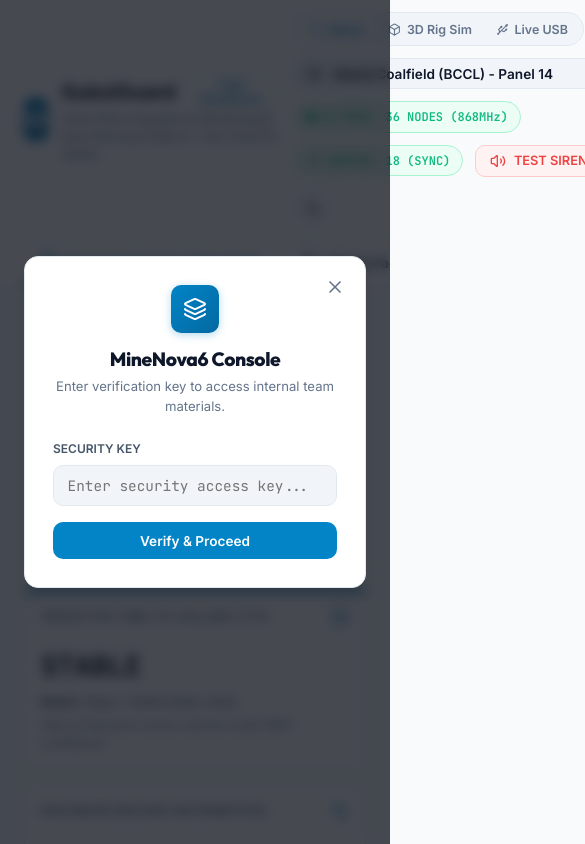
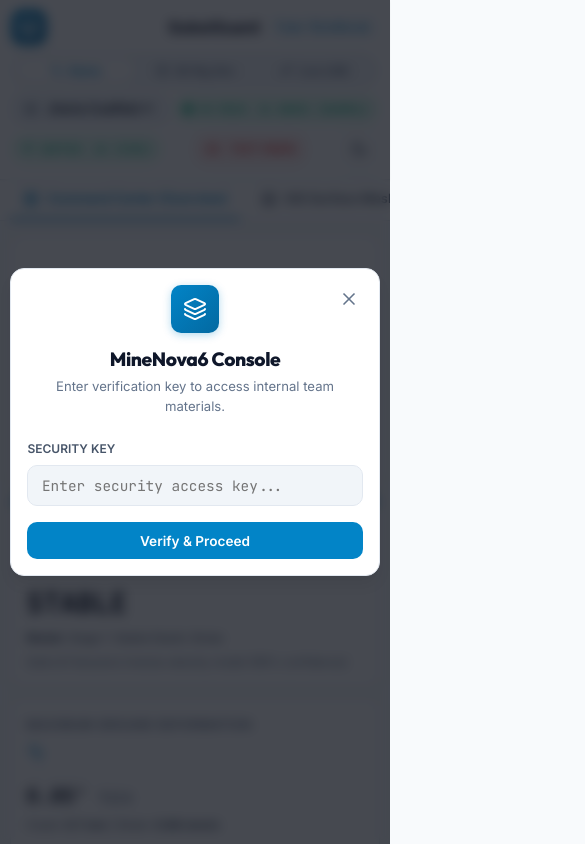
Before and after one commit to sharequesyed/SubsiGuardAI, a React (Vite) app: page / in a window 390 px wide. Both pictures are taken after a click on the button "Team MineNova6". Shown: the top 844 px of the page, 585 px wide, since content can reach past the window. Built offline with nearby package versions, Linux system fonts and the light colour scheme.

Commit message:
feat: enhance mobile compatibility and responsiveness across map, dashboard, and navigation

```diff
--- a/src/components/GISMeshMap.jsx
+++ b/src/components/GISMeshMap.jsx
@@ -11,7 +11,10 @@ import {
   Globe,
   Compass,
   AlertTriangle,
-  Info
+  Info,
+  X,
+  ChevronDown,
+  ChevronUp
 } from 'lucide-react';
 
 export function GISMeshMap({
@@ -30,6 +33,7 @@ export function GISMeshMap({
   const [showMeshLinks, setShowMeshLinks] = useState(true);
   const [showHeatmap, setShowHeatmap] = useState(true);
   const [showUndergroundPanel, setShowUndergroundPanel] = useState(true);
+  const [isLegendOpen, setIsLegendOpen] = useState(false);
 
   // Initialize or re-center Leaflet Map when activeMine changes
   useEffect(() => {
@@ -344,7 +348,7 @@ export function GISMeshMap({
         </div>
 
         {/* Map Type & Layer Toggles */}
-        <div style={{ display: 'flex', gap: '0.4rem', flexWrap: 'wrap', alignItems: 'center' }}>
+        <div className="map-controls-row">
           {/* Base Map Selector */}
           <div style={{ display: 'flex', background: 'var(--bg-tertiary)', padding: '0.2rem', borderRadius: 'var(--radius-md)', border: '1px solid var(--border-color)' }}>
             <button
@@ -427,6 +431,7 @@ export function GISMeshMap({
               padding: '0.65rem 1rem',
               marginBottom: '0.85rem',
               display: 'flex',
+              flexWrap: 'wrap',
               alignItems: 'center',
               justifyContent: 'space-between',
               gap: '0.75rem',
@@ -438,7 +443,7 @@ export function GISMeshMap({
                   CRITICAL SUBSIDENCE FAULT ZONE: Nodes {criticalNodes.map(n => n.id).join(', ')} Breached DGMS Safe Limits (Tilt &gt;0.8°, Crack &gt;7mm)!
                 </span>
               </div>
-              <div style={{ display: 'flex', gap: '0.4rem' }}>
+              <div style={{ display: 'flex', gap: '0.4rem', flexWrap: 'wrap' }}>
                 {criticalNodes.slice(0, 4).map(cn => (
                   <button
                     key={cn.id}
@@ -468,6 +473,7 @@ export function GISMeshMap({
               padding: '0.55rem 1rem',
               marginBottom: '0.85rem',
               display: 'flex',
+              flexWrap: 'wrap',
               alignItems: 'center',
               justifyContent: 'space-between',
               gap: '0.75rem'
@@ -478,7 +484,7 @@ export function GISMeshMap({
                   SECONDARY CREEP DETECTED: Nodes {warningNodes.map(n => n.id).join(', ')} showing micro-tilt drift.
                 </span>
               </div>
-              <div style={{ display: 'flex', gap: '0.4rem' }}>
+              <div style={{ display: 'flex', gap: '0.4rem', flexWrap: 'wrap' }}>
                 {warningNodes.slice(0, 3).map(wn => (
                   <button
                     key={wn.id}
@@ -497,77 +503,110 @@ export function GISMeshMap({
       })()}
 
       {/* Main Leaflet Map Viewport */}
-      <div style={{ position: 'relative', width: '100%', height: '560px', borderRadius: 'var(--radius-md)', overflow: 'hidden', border: '1px solid var(--border-color)' }}>
+      <div className="map-viewport-container">
         <div
           ref={mapContainerRef}
           style={{ width: '100%', height: '100%', zIndex: 1 }}
         />
 
-        {/* Floating Map Legend (Bottom-Left) */}
+        {/* Legend Toggle Button (Mobile & Quick-Access) */}
+        <button
+          className="map-legend-toggle-btn"
+          onClick={() => setIsLegendOpen(prev => !prev)}
+          title="Toggle GIS Map Legend"
+          aria-label="Toggle GIS Map Legend"
+        >
+          <Layers size={13} />
+          <span>GIS Legend</span>
+          {isLegendOpen ? <ChevronUp size={12} /> : <ChevronDown size={12} />}
+        </button>
+
+        {/* Floating Map Legend (Bottom-Left on Desktop, Collapsible on Mobile) */}
         <div
-          style={{
-            position: 'absolute',
-            bottom: '16px',
-            left: '16px',
-            background: 'var(--bg-secondary)',
-            padding: '0.65rem 0.85rem',
-            borderRadius: 'var(--radius-md)',
-            border: '1px solid var(--border-color)',
-            boxShadow: 'var(--shadow-lg)',
-            fontSize: '0.72rem',
-            zIndex: 500,
-            pointerEvents: 'auto'
-          }}
+          className={`map-legend-box ${!isLegendOpen ? 'mobile-hidden' : ''}`}
         >
-          <div style={{ fontWeight: 700, marginBottom: '0.3rem', color: 'var(--text-primary)' }}>
-            GIS Layer Legend
+          <div style={{ display: 'flex', justifyContent: 'space-between', alignItems: 'center', marginBottom: '0.35rem' }}>
+            <div style={{ fontWeight: 700, color: 'var(--text-primary)' }}>
+              GIS Layer Legend
+            </div>
+            <button
+              onClick={() => setIsLegendOpen(false)}
+              style={{
+                background: 'transparent',
+                border: 'none',
+                color: 'var(--text-muted)',
+                cursor: 'pointer',
+                padding: '2px',
+                display: 'flex',
+                alignItems: 'center'
+              }}
+              title="Close Legend"
+              aria-label="Close Legend"
+            >
+              <X size={13} />
+            </button>
           </div>
           <div style={{ display: 'flex', flexDirection: 'column', gap: '0.25rem' }}>
             <div style={{ display: 'flex', alignItems: 'center', gap: '0.4rem' }}>
-              <span style={{ width: '9px', height: '9px', borderRadius: '50%', background: '#10b981' }}></span>
+              <span style={{ width: '9px', height: '9px', borderRadius: '50%', background: '#10b981', flexShrink: 0 }}></span>
               <span>Stable Surface Node (&lt;0.17° Tilt)</span>
             </div>
             <div style={{ display: 'flex', alignItems: 'center', gap: '0.4rem' }}>
-              <span style={{ width: '9px', height: '9px', borderRadius: '50%', background: '#f59e0b' }}></span>
+              <span style={{ width: '9px', height: '9px', borderRadius: '50%', background: '#f59e0b', flexShrink: 0 }}></span>
               <span>Warning Node (Secondary Creep)</span>
             </div>
             <div style={{ display: 'flex', alignItems: 'center', gap: '0.4rem' }}>
-              <span style={{ width: '9px', height: '9px', borderRadius: '50%', background: '#ef4444' }}></span>
+              <span style={{ width: '9px', height: '9px', borderRadius: '50%', background: '#ef4444', flexShrink: 0 }}></span>
               <span>Critical Node (Tertiary Acceleration)</span>
             </div>
             <div style={{ display: 'flex', alignItems: 'center', gap: '0.4rem' }}>
-              <span style={{ width: '14px', height: '2px', background: '#06b6d4' }}></span>
+              <span style={{ width: '14px', height: '2px', background: '#06b6d4', flexShrink: 0 }}></span>
               <span>ESP-NOW Dense Cluster Link</span>
             </div>
             <div style={{ display: 'flex', alignItems: 'center', gap: '0.4rem' }}>
-              <span style={{ width: '14px', height: '2px', background: '#0284c7', borderTop: '1px dashed' }}></span>
+              <span style={{ width: '14px', height: '2px', background: '#0284c7', borderTop: '1px dashed', flexShrink: 0 }}></span>
               <span>LoRa 868MHz Regional Mesh Hop</span>
             </div>
           </div>
         </div>
 
-        {/* Selected Node Floating Drawer (Top-Right) */}
+        {/* Selected Node Floating Drawer (Top-Right on Desktop, Docked Bottom Sheet on Mobile) */}
         {selectedNode && (
           <div
+            className="map-node-drawer"
             style={{
-              position: 'absolute',
-              top: '16px',
-              right: '16px',
-              width: '310px',
-              background: 'var(--bg-card)',
               border: selectedNode.status === 'CRITICAL' ? '2px solid #ef4444' : (selectedNode.status === 'WARNING' ? '2px solid #f59e0b' : '1px solid var(--border-color)'),
-              borderRadius: 'var(--radius-md)',
-              padding: '0.9rem',
-              boxShadow: selectedNode.status === 'CRITICAL' ? '0 0 20px rgba(239, 68, 68, 0.4)' : 'var(--shadow-lg)',
-              zIndex: 500,
-              pointerEvents: 'auto'
+              boxShadow: selectedNode.status === 'CRITICAL' ? '0 0 20px rgba(239, 68, 68, 0.4)' : 'var(--shadow-lg)'
             }}
           >
-            <div style={{ display: 'flex', justifyContent: 'space-between', alignItems: 'center', marginBottom: '0.4rem' }}>
-              <div style={{ fontWeight: 700, fontSize: '0.9rem' }}>{selectedNode.name}</div>
-              <span className={`badge ${selectedNode.status === 'CRITICAL' ? 'badge-critical' : (selectedNode.status === 'WARNING' ? 'badge-warning' : 'badge-safe')}`}>
-                {disabledNodeIds.includes(selectedNode.id) ? 'OFFLINE' : selectedNode.status}
-              </span>
+            <div style={{ display: 'flex', justifyContent: 'space-between', alignItems: 'center', marginBottom: '0.4rem', gap: '0.5rem' }}>
+              <div style={{ display: 'flex', alignItems: 'center', gap: '0.4rem', minWidth: 0, overflow: 'hidden' }}>
+                <div style={{ fontWeight: 700, fontSize: '0.88rem', whiteSpace: 'nowrap', overflow: 'hidden', textOverflow: 'ellipsis' }}>
+                  {selectedNode.name}
+                </div>
+                <span className={`badge ${selectedNode.status === 'CRITICAL' ? 'badge-critical' : (selectedNode.status === 'WARNING' ? 'badge-warning' : 'badge-safe')}`}>
+                  {disabledNodeIds.includes(selectedNode.id) ? 'OFFLINE' : selectedNode.status}
+                </span>
+              </div>
+              <button
+                onClick={() => onSelectNode(null)}
+                style={{
+                  background: 'var(--bg-tertiary)',
+                  border: '1px solid var(--border-color)',
+                  color: 'var(--text-secondary)',
+                  cursor: 'pointer',
+                  padding: '3px 6px',
+                  borderRadius: 'var(--radius-sm)',
+                  display: 'flex',
+                  alignItems: 'center',
+                  justifyContent: 'center',
+                  flexShrink: 0
+                }}
+                title="Dismiss Details (Clear Selection)"
+                aria-label="Close"
+              >
+                <X size={14} />
+              </button>
             </div>
 
             {selectedNode.status === 'CRITICAL' && (
--- a/src/components/Interactive3DRigSimulator.jsx
+++ b/src/components/Interactive3DRigSimulator.jsx
@@ -1523,8 +1523,8 @@ export function Interactive3DRigSimulator({
         </div>
       </div>
 
-      {/* Main Simulation Viewport: 2-Column Layout */}
-      <div style={{ display: 'grid', gridTemplateColumns: '1.65fr 1fr', gap: '1.25rem', alignItems: 'start' }}>
+      {/* Main Simulation Viewport: 2-Column Layout (Responsive Stack on Mobile) */}
+      <div className="rig-sim-grid">
         {/* LEFT VIEWPORT: Canvas based on active sub-tab */}
         <div style={{
           background: '#090d16',
--- a/src/components/LiveTelemetrySimulator.jsx
+++ b/src/components/LiveTelemetrySimulator.jsx
@@ -418,7 +418,7 @@ export function LiveTelemetrySimulator({
           </div>
 
           {/* Chart View Switcher */}
-          <div style={{ display: 'flex', gap: '0.4rem', alignItems: 'center' }}>
+          <div style={{ display: 'flex', gap: '0.4rem', alignItems: 'center', flexWrap: 'wrap' }}>
             <button
               className={`btn-secondary ${activeTab === 'tilt' ? 'active' : ''}`}
               onClick={() => setActiveTab('tilt')}
@@ -440,7 +440,7 @@ export function LiveTelemetrySimulator({
             >
               Micro-Vibration
             </button>
-            <span className={`badge ${isUsbStandby ? 'badge-warning' : 'badge-safe'}`} style={{ marginLeft: '0.5rem' }}>
+            <span className={`badge ${isUsbStandby ? 'badge-warning' : 'badge-safe'}`} style={{ marginLeft: '0.2rem' }}>
               <span className="status-pulse-dot" style={{ width: '6px', height: '6px' }}></span>
               {isUsbStandby ? 'USB STANDBY' : 'LIVE STREAM'}
             </span>
@@ -448,7 +448,7 @@ export function LiveTelemetrySimulator({
         </div>
 
         {/* Legend for active chart */}
-        <div style={{ display: 'flex', gap: '1.5rem', fontSize: '0.75rem', marginBottom: '0.75rem', paddingLeft: '55px' }}>
+        <div style={{ display: 'flex', flexWrap: 'wrap', gap: '0.85rem', fontSize: '0.75rem', marginBottom: '0.75rem', paddingLeft: '0.5rem' }}>
           {activeTab === 'tilt' && (
             <>
               <div style={{ display: 'flex', alignItems: 'center', gap: '0.35rem' }}>
@@ -508,10 +508,10 @@ export function LiveTelemetrySimulator({
           )}
         </div>
 
-        <div style={{ display: 'flex', justifyContent: 'space-between', marginTop: '0.65rem', fontSize: '0.72rem', color: 'var(--text-muted)', paddingLeft: '55px' }}>
-          <span>← Rolling History (Last 30 Time Steps)</span>
-          <span>Sampling Rate: 1 Sample/Second (Event-triggered continuous streaming)</span>
-          <span>Latest Live Timestamp ({latestTime} IST) →</span>
+        <div style={{ display: 'flex', justifyContent: 'space-between', flexWrap: 'wrap', gap: '0.4rem', marginTop: '0.65rem', fontSize: '0.72rem', color: 'var(--text-muted)', paddingLeft: '0.5rem', paddingRight: '0.5rem' }}>
+          <span>← Rolling History (30s)</span>
+          <span>1 Sample/Sec Event Stream</span>
+          <span>Timestamp ({latestTime} IST) →</span>
         </div>
       </div>
 
--- a/src/components/OverviewDashboard.jsx
+++ b/src/components/OverviewDashboard.jsx
@@ -309,8 +309,8 @@ export function OverviewDashboard({
         </div>
       )}
 
-      {/* 3. Main Operational 2-Column Layout */}
-      <div style={{ display: 'grid', gridTemplateColumns: '1.6fr 1fr', gap: '1.25rem' }}>
+      {/* 3. Main Operational 2-Column Layout (Responsive Stack on Mobile) */}
+      <div className="overview-main-grid">
         {/* Left Column: Interactive GIS Map & Live Chart */}
         <div style={{ display: 'flex', flexDirection: 'column', gap: '1.25rem' }}>
           {/* Integrated Interactive GIS Map */}
--- a/src/components/SecretTeamModal.jsx
+++ b/src/components/SecretTeamModal.jsx
@@ -43,37 +43,17 @@ export function SecretTeamModal({ isOpen, onClose }) {
 
   return (
     <div
-      style={{
-        position: 'fixed',
-        top: 0,
-        left: 0,
-        width: '100vw',
-        height: '100vh',
-        backgroundColor: 'rgba(9, 13, 22, 0.75)',
-        backdropFilter: 'blur(6px)',
-        zIndex: 9999,
-        display: 'flex',
-        alignItems: 'center',
-        justifyContent: 'center',
-        padding: '1.5rem',
-        animation: 'fadeIn 0.2s ease-out'
-      }}
+      className="modal-overlay"
       onClick={(e) => {
         if (e.target === e.currentTarget) onClose();
       }}
     >
       <div
+        className="modal-card"
         style={{
-          background: 'var(--bg-card)',
-          border: '1px solid var(--border-color)',
-          borderRadius: 'var(--radius-lg)',
-          width: '100%',
           maxWidth: isUnlocked ? '1100px' : '440px',
           maxHeight: '90vh',
-          overflowY: 'auto',
-          boxShadow: 'var(--shadow-lg)',
-          padding: '1.75rem',
-          position: 'relative'
+          overflowY: 'auto'
         }}
       >
         {/* Close Modal Button */}
--- a/src/index.css
+++ b/src/index.css
@@ -488,9 +488,29 @@ button, input, select, textarea {
   gap: 1rem;
 }
 
+.overview-main-grid {
+  display: grid;
+  grid-template-columns: 1.6fr 1fr;
+  gap: 1.25rem;
+}
+
+.rig-sim-grid {
+  display: grid;
+  grid-template-columns: 1.65fr 1fr;
+  gap: 1.25rem;
+  align-items: start;
+}
+
 @media (max-width: 1024px) {
-  .grid-2col, .grid-3col, .grid-4col {
+  .grid-2col, .grid-3col, .grid-4col, .overview-main-grid, .rig-sim-grid {
     grid-template-columns: 1fr;
+  }
+}
+
+@media (max-width: 640px) {
+  .grid-4col {
+    grid-template-columns: 1fr;
+    gap: 0.75rem;
   }
 }
 
@@ -733,3 +753,315 @@ button, input, select, textarea {
   gap: 1rem;
   margin-top: auto;
 }
+
+/* ==========================================================================
+   Mobile Compatibility & Responsive Enhancements (Phones & Tablets)
+   ========================================================================== */
+
+/* Leaflet Map Responsive Viewport & Overlays */
+.map-viewport-container {
+  position: relative;
+  width: 100%;
+  height: 560px;
+  border-radius: var(--radius-md);
+  overflow: hidden;
+  border: 1px solid var(--border-color);
+}
+
+.map-node-drawer {
+  position: absolute;
+  top: 16px;
+  right: 16px;
+  width: 320px;
+  background: var(--bg-card);
+  border-radius: var(--radius-md);
+  padding: 0.9rem;
+  box-shadow: var(--shadow-lg);
+  z-index: 500;
+  pointer-events: auto;
+  transition: var(--transition);
+}
+
+.map-legend-box {
+  position: absolute;
+  bottom: 16px;
+  left: 16px;
+  background: var(--bg-secondary);
+  padding: 0.65rem 0.85rem;
+  border-radius: var(--radius-md);
+  border: 1px solid var(--border-color);
+  box-shadow: var(--shadow-lg);
+  font-size: 0.72rem;
+  z-index: 500;
+  pointer-events: auto;
+  transition: var(--transition);
+}
+
+.map-legend-toggle-btn {
+  display: none;
+}
+
+.map-controls-row {
+  display: flex;
+  gap: 0.4rem;
+  flex-wrap: wrap;
+  align-items: center;
+}
+
+/* Base Modal Styles */
+.modal-backdrop, .modal-overlay {
+  position: fixed;
+  top: 0;
+  left: 0;
+  width: 100vw;
+  height: 100vh;
+  background-color: rgba(9, 13, 22, 0.75);
+  backdrop-filter: blur(6px);
+  z-index: 9999;
+  display: flex;
+  align-items: center;
+  justify-content: center;
+  padding: 1.5rem;
+  animation: fadeIn 0.2s ease-out;
+}
+
+.modal-card {
+  background: var(--bg-card);
+  border: 1px solid var(--border-color);
+  border-radius: var(--radius-lg);
+  width: 100%;
+  box-shadow: var(--shadow-lg);
+  padding: 1.5rem;
+  position: relative;
+}
+
+.modal-header {
+  display: flex;
+  align-items: center;
+  justify-content: space-between;
+  margin-bottom: 1.25rem;
+  padding-bottom: 0.75rem;
+  border-bottom: 1px solid var(--border-color);
+  gap: 0.75rem;
+}
+
+/* Tablet & Mobile Breakpoint (<= 768px) */
+@media (max-width: 768px) {
+  /* Layout & Padding */
+  .main-content {
+    padding: 0.85rem 0.65rem;
+  }
+
+  .card {
+    padding: 0.95rem;
+  }
+
+  .card-header {
+    flex-direction: column;
+    align-items: flex-start;
+    gap: 0.6rem;
+  }
+
+  .card-header > div:last-child {
+    width: 100%;
+    display: flex;
+    justify-content: flex-start;
+    flex-wrap: wrap;
+  }
+
+  /* Top Navbar */
+  .top-navbar {
+    padding: 0.65rem 0.75rem;
+    flex-direction: column;
+    align-items: stretch;
+    gap: 0.6rem;
+  }
+
+  .nav-brand-group {
+    display: flex;
+    align-items: center;
+    justify-content: space-between;
+    width: 100%;
+  }
+
+  .brand-title {
+    font-size: 1.1rem;
+  }
+
+  .brand-subtitle {
+    display: none;
+  }
+
+  .nav-actions-group {
+    width: 100%;
+    display: flex;
+    flex-wrap: wrap;
+    align-items: center;
+    justify-content: space-between;
+    gap: 0.4rem;
+  }
+
+  .mode-switch-group {
+    width: 100%;
+    justify-content: space-between;
+  }
+
+  .mode-btn {
+    flex: 1;
+    justify-content: center;
+    padding: 0.35rem 0.35rem;
+    font-size: 0.72rem;
+  }
+
+  .mine-select-wrapper {
+    flex: 1 1 130px;
+  }
+
+  .mine-select-wrapper select {
+    width: 100%;
+    font-size: 0.78rem;
+  }
+
+  .status-badge {
+    font-size: 0.68rem;
+    padding: 0.25rem 0.5rem;
+  }
+
+  .btn-siren {
+    font-size: 0.72rem;
+    padding: 0.35rem 0.6rem;
+  }
+
+  /* Main Navigation Tabs */
+  .main-nav-tabs {
+    padding: 0 0.65rem;
+    -webkit-overflow-scrolling: touch;
+  }
+
+  .tab-btn {
+    padding: 0.7rem 0.8rem;
+    font-size: 0.8rem;
+  }
+
+  /* Scenario Control Bar */
+  .scenario-bar {
+    overflow-x: auto;
+    flex-wrap: nowrap;
+    -webkit-overflow-scrolling: touch;
+    padding: 0.65rem 0.75rem;
+    scrollbar-width: none;
+  }
+
+  .scenario-bar::-webkit-scrollbar {
+    display: none;
+  }
+
+  .scenario-chip {
+    flex-shrink: 0;
+  }
+
+  /* Leaflet Map on Mobile */
+  .map-viewport-container {
+    height: clamp(380px, 55vh, 480px);
+  }
+
+  .map-controls-row {
+    overflow-x: auto;
+    flex-wrap: nowrap;
+    padding-bottom: 3px;
+    -webkit-overflow-scrolling: touch;
+    scrollbar-width: none;
+    width: 100%;
+  }
+
+  .map-controls-row::-webkit-scrollbar {
+    display: none;
+  }
+
+  .map-controls-row > * {
+    flex-shrink: 0;
+  }
+
+  /* Dock selected node drawer to bottom of map */
+  .map-node-drawer {
+    top: auto;
+    bottom: 8px;
+    left: 8px;
+    right: 8px;
+    width: auto;
+    max-height: 62%;
+    overflow-y: auto;
+    padding: 0.75rem;
+    z-index: 600;
+    box-shadow: 0 -4px 20px rgba(0, 0, 0, 0.4);
+    border-radius: var(--radius-md);
+  }
+
+  /* Make legend a toggle pill or compact overlay */
+  .map-legend-toggle-btn {
+    display: inline-flex;
+    align-items: center;
+    gap: 0.35rem;
+    position: absolute;
+    top: 10px;
+    left: 10px;
+    background: var(--bg-secondary);
+    border: 1px solid var(--border-color);
+    padding: 0.35rem 0.65rem;
+    border-radius: var(--radius-full);
+    box-shadow: var(--shadow-md);
+    font-size: 0.72rem;
+    font-weight: 600;
+    z-index: 500;
+    cursor: pointer;
+    color: var(--text-primary);
+  }
+
+  .map-legend-box {
+    bottom: auto;
+    top: 44px;
+    left: 10px;
+    max-width: 250px;
+    padding: 0.5rem 0.75rem;
+    font-size: 0.68rem;
+    box-shadow: var(--shadow-lg);
+  }
+
+  .map-legend-box.mobile-hidden {
+    display: none;
+  }
+
+  /* Modals */
+  .modal-overlay {
+    padding: 0.65rem !important;
+  }
+
+  .modal-card {
+    padding: 1rem !important;
+    max-height: 92vh !important;
+  }
+
+  /* Footer */
+  .app-footer {
+    flex-direction: column;
+    text-align: center;
+    gap: 0.5rem;
+    padding: 1rem 0.75rem;
+  }
+}
+
+/* Small Phones Breakpoint (<= 480px) */
+@media (max-width: 480px) {
+  .stat-val {
+    font-size: 1.25rem;
+  }
+
+  .brand-title {
+    font-size: 1rem;
+  }
+
+  .nav-logo-badge {
+    width: 34px;
+    height: 34px;
+  }
+}
```
Also changed, not shown: 2 other files (tests, documents, lock files or other folders).
